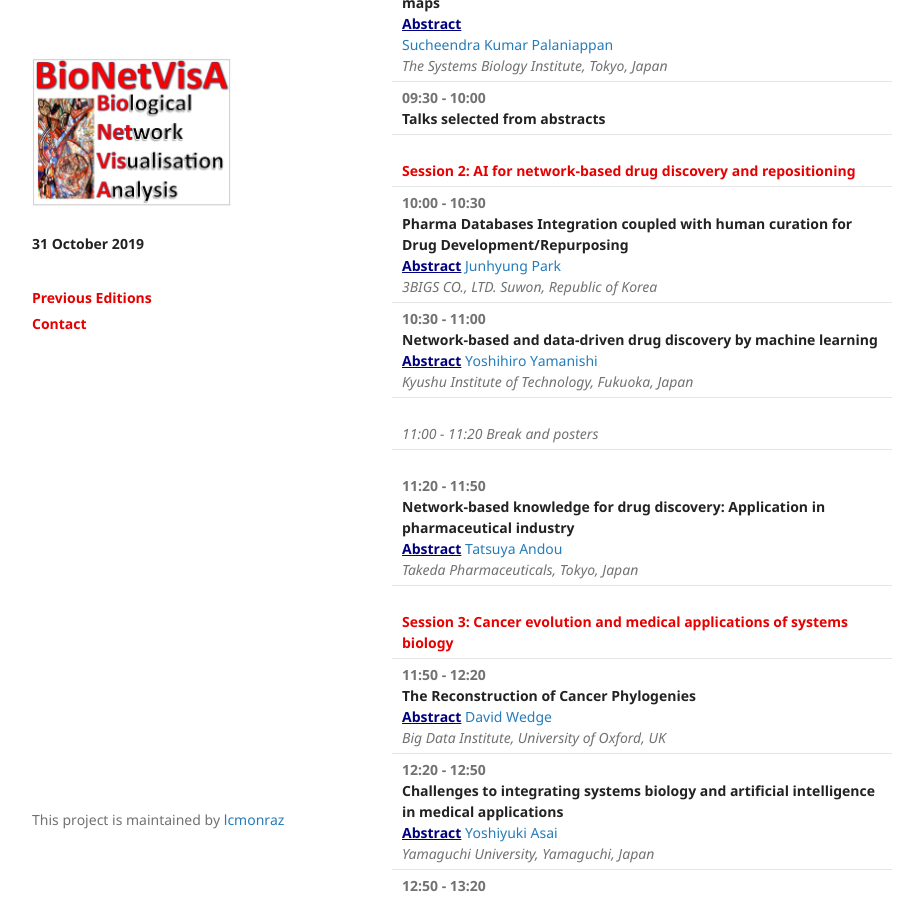
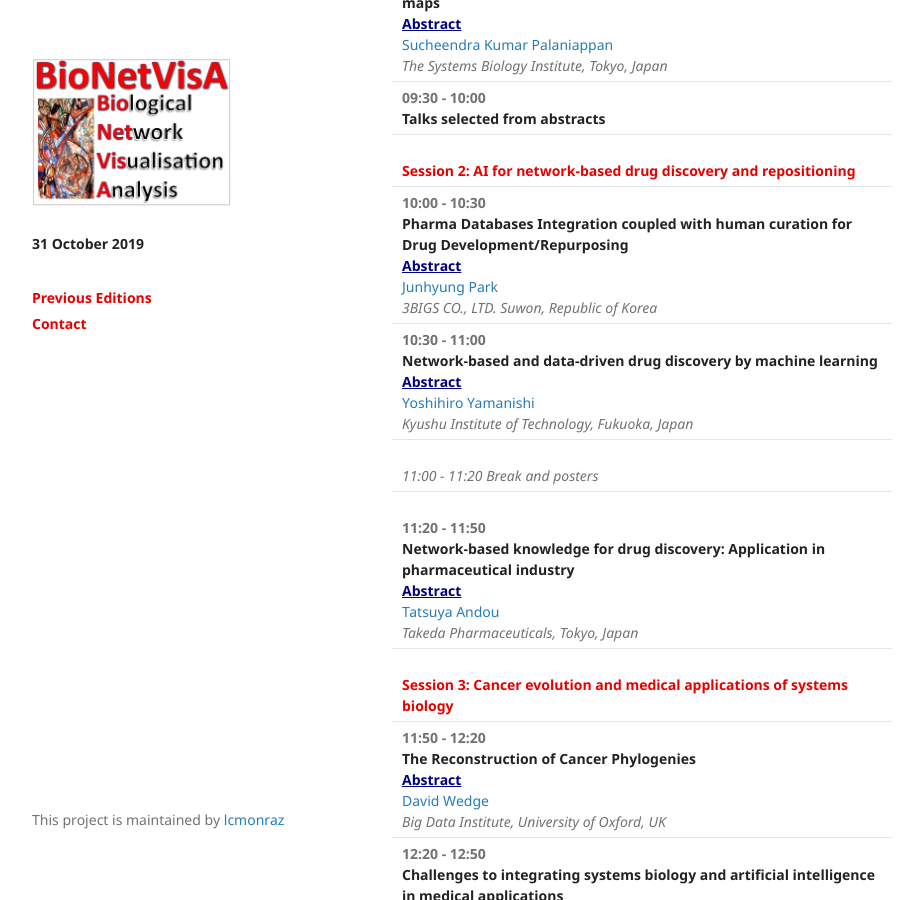
Before and after one commit to lcmonraz/Bionetvisa.github.io, a Jekyll site: the page built from index.md, in a window 1280 px wide and 900 px high, scrolled down 1833 px. Shown: the whole window, without its empty margins (178-1101 px from the left). Built offline with Jekyll 4.4.1, drawn with Linux system fonts in a browser that asks for light colours; our own code applies the rules of GitHub Pages for plain Markdown files.

Commit message:
Update index.md

```diff
--- a/index.md
+++ b/index.md
@@ -76,12 +76,12 @@ Networks for drug repositioning<br />
 <tr><td><strong><font color="#e60000">Session 2: AI for network-based drug discovery and repositioning</font></strong></td></tr>
 <tr><td><b>10:00 - 10:30 </b><br />
 <strong>Pharma Databases Integration coupled with human curation for Drug Development/Repurposing</strong><br />
-<a href="/Abstracts/Bionetvisa2019/Abstract_BioNetVisA2019_Junhyung_PARK.pdf"><b><font color="Navy"><span style="text-decoration: underline;">Abstract</span></font></b></a>
+<a href="/Abstracts/Bionetvisa2019/Abstract_BioNetVisA2019_Junhyung_PARK.pdf"><b><font color="Navy"><span style="text-decoration: underline;">Abstract</span></font></b></a><br />
 <a href="http://3bigs.com/en/about-us-eng/">Junhyung Park</a><br />
 <i>3BIGS CO., LTD. Suwon, Republic of Korea</i></td></tr>
 <tr><td><b>10:30 - 11:00 </b><br />
 <strong>Network-based and data-driven drug discovery by machine learning</strong><br />
-<a href="/Abstracts/Bionetvisa2019/Abstract_BioNetVisA2019_Yoshihiro_YAMANISHI.pdf"><b><font color="Navy"><span style="text-decoration: underline;">Abstract</span></font></b></a>
+<a href="/Abstracts/Bionetvisa2019/Abstract_BioNetVisA2019_Yoshihiro_YAMANISHI.pdf"><b><font color="Navy"><span style="text-decoration: underline;">Abstract</span></font></b></a><br />
 <a href="http://labo.bio.kyutech.ac.jp/~yamani/index.html">Yoshihiro Yamanishi</a><br />
 <i>Kyushu Institute of Technology, Fukuoka, Japan</i></td></tr>
 
@@ -92,7 +92,7 @@ Networks for drug repositioning<br />
 <table>
 <tr><td><b>11:20 - 11:50</b><br />
 <strong>Network-based knowledge for drug discovery: Application in pharmaceutical industry</strong><br />
-<a href=""><b><font color="Navy"><span style="text-decoration: underline;">Abstract</span></font></b></a>
+<a href=""><b><font color="Navy"><span style="text-decoration: underline;">Abstract</span></font></b></a><br />
 <a href="https://www.linkedin.com/in/tatsuya-ando-4a14a3138/">Tatsuya Andou</a><br />
 <i>Takeda Pharmaceuticals, Tokyo, Japan</i></td></tr>
 </table>
@@ -101,17 +101,17 @@ Networks for drug repositioning<br />
 <tr><td><strong><font color="#e60000">Session 3: Cancer evolution and medical applications of systems biology</font></strong></td></tr>
 <tr><td><b>11:50 - 12:20 </b><br />
 <strong>The Reconstruction of Cancer Phylogenies</strong><br />
-<a href="/Abstracts/Bionetvisa2019/Abstract_BioNetVisA2019_David_WEDGE.pdf"><b><font color="Navy"><span style="text-decoration: underline;">Abstract</span></font></b></a>
+<a href="/Abstracts/Bionetvisa2019/Abstract_BioNetVisA2019_David_WEDGE.pdf"><b><font color="Navy"><span style="text-decoration: underline;">Abstract</span></font></b></a><br />
 <a href="https://www.bdi.ox.ac.uk/Team/david-wedge">David Wedge</a><br />
 <i>Big Data Institute, University of Oxford, UK</i></td></tr>
 <tr><td><b>12:20 - 12:50 </b><br />
 <strong>Challenges to integrating systems biology and artificial intelligence in medical applications</strong><br />
-<a href=""><b><font color="Navy"><span style="text-decoration: underline;">Abstract</span></font></b></a>
+<a href=""><b><font color="Navy"><span style="text-decoration: underline;">Abstract</span></font></b></a><br />
 <a href="https://www.researchgate.net/profile/Yoshiyuki_Asai">Yoshiyuki Asai</a><br />
 <i>Yamaguchi University, Yamaguchi, Japan</i></td></tr>
 <tr><td><b>12:50 - 13:20 </b><br />
 <strong>Towards Data-Integrated Medicine</strong><br />
-<a href=""><b><font color="Navy"><span style="text-decoration: underline;">Abstract</span></font></b></a>
+<a href=""><b><font color="Navy"><span style="text-decoration: underline;">Abstract</span></font></b></a><br />
 <a href="https://www.bsc.es/przulj-natasa">Natasa Przulj</a><br />
 <i>Barcelona Supercomputing Center, Barcelona, Spain</i></td></tr>
 <tr><td><b>13:20 - 13:50 </b><br />
@@ -126,17 +126,17 @@ Networks for drug repositioning<br />
 <tr><th><font color="#e60000">Session 4: Big data: integration, visualization interpretation</font></th></tr>
 <tr><td><b>15:00 - 15:30 </b><br />
 <strong>Multi-omics and medical data integration and visualization</strong><br />
-<a href="/Abstracts/Bionetvisa2019/Abstract_BioNetVisA2019_Reinhard_SCHNEIDER.pdf"><b><font color="Navy"><span style="text-decoration: underline;">Abstract</span></font></b></a>
+<a href="/Abstracts/Bionetvisa2019/Abstract_BioNetVisA2019_Reinhard_SCHNEIDER.pdf"><b><font color="Navy"><span style="text-decoration: underline;">Abstract</span></font></b></a><br />
 <a href="https://wwwfr.uni.lu/lcsb/people/reinhard_schneider">Reinhard Schneider</a><br />
 <i>Luxembourg Centre for Systems Biomedicine, Luxembourg</i></td></tr>
 <tr><td><b>15:30 - 16:00 </b><br />
 <strong>Joint analysis of large single-cell dataset collections</strong><br />
-<a href=""><b><font color="Navy"><span style="text-decoration: underline;">Abstract</span></font></b></a>
+<a href=""><b><font color="Navy"><span style="text-decoration: underline;">Abstract</span></font></b></a><br />
 <a href="http://pklab.med.harvard.edu/index.html">Peter Kharchenko</a><br />
 <i>Harvard medical school, Boston, USA</i></td></tr>
 <tr><td><b>16:00 - 16:30 </b><br />
 <strong>Networks and trajectories in cancer</strong><br />
-<a href=""><b><font color="Navy"><span style="text-decoration: underline;">Abstract</span></font></b></a>
+<a href=""><b><font color="Navy"><span style="text-decoration: underline;">Abstract</span></font></b></a><br />
 <a href="https://science.curie.fr/members/emmanuel-barillot-phd/">Emmanuel Barillot</a><br />
 <i>Institut Curie, Paris, France</i></td></tr>
 <tr><td><b>16:30 - 17:00 </b><br />
@@ -151,12 +151,12 @@ Networks for drug repositioning<br />
 <tr><th><font color="#e60000">Session 5: Modelling of biological and disease networks</font></th></tr>
 <tr><td><b>17:20 - 17:50 </b><br />
 <strong>Towards Predictive Biology: Applications and challenges of mechanistic modeling and machine learning</strong><br />
-<a href=""><b><font color="Navy"><span style="text-decoration: underline;">Abstract</span></font></b></a>
+<a href=""><b><font color="Navy"><span style="text-decoration: underline;">Abstract</span></font></b></a><br />
 <a href="http://www.sbi.jp/members.htm">Ayako Yachie</a><br />
 <i>The Systems Biology Institute, Tokyo, Japan</i></td></tr>
 <tr><td><b>17:50 - 18:20 </b><br />
 <strong>A universal network mechanism governing heterogenous ErbB signaling dynamics</strong><br />
-<a href=""><b><font color="Navy"><span style="text-decoration: underline;">Abstract</span></font></b></a>
+<a href=""><b><font color="Navy"><span style="text-decoration: underline;">Abstract</span></font></b></a><br />
 <a href="http://www.sbi.jp/members.htm">Hiroaki Imoto</a><br />
 <i>Institute for Protein Research, Osaka University, Osaka, Japan</i></td></tr>
 <tr><td><b>18:20 - 18:50 </b><br />
```
